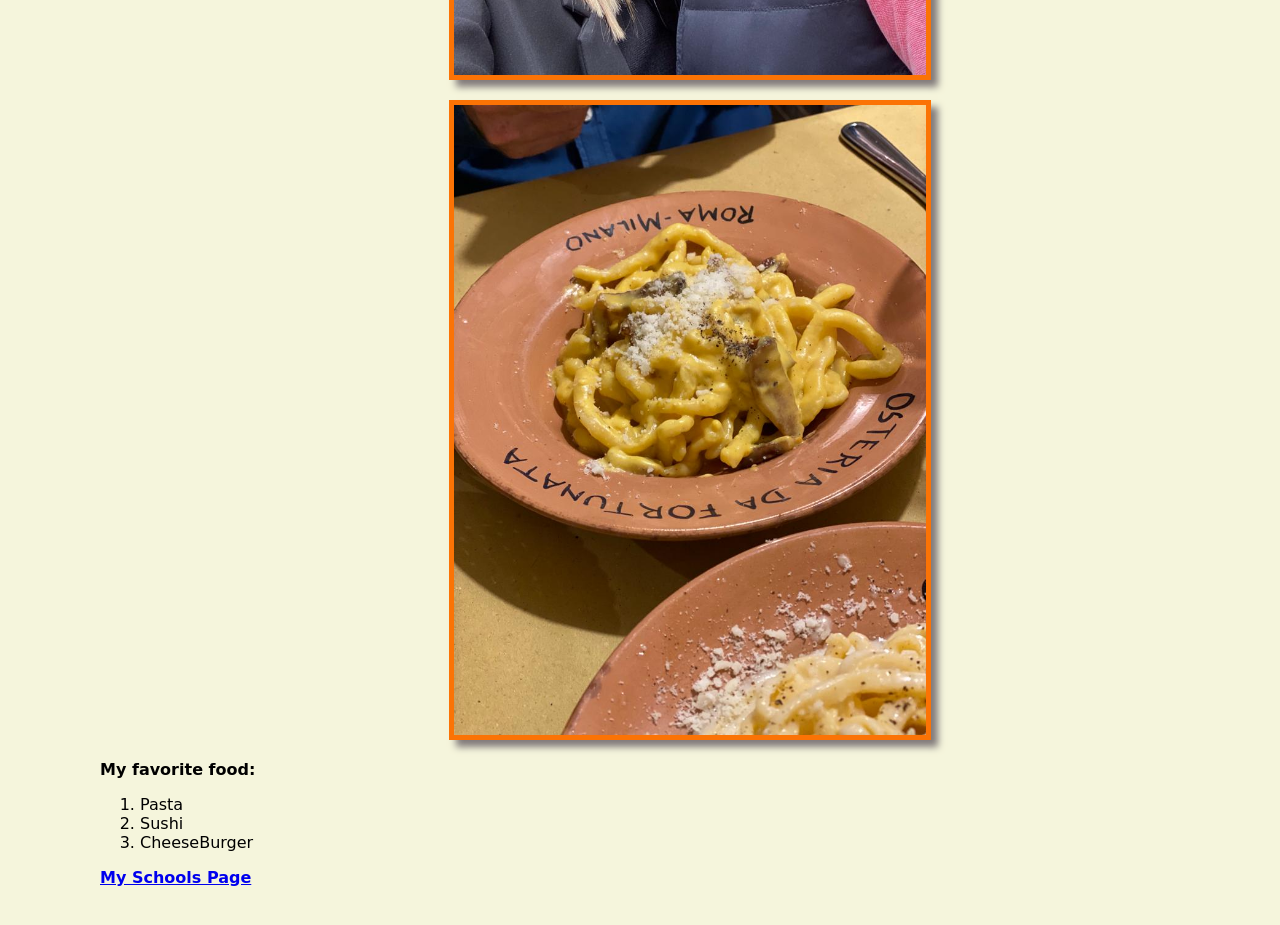
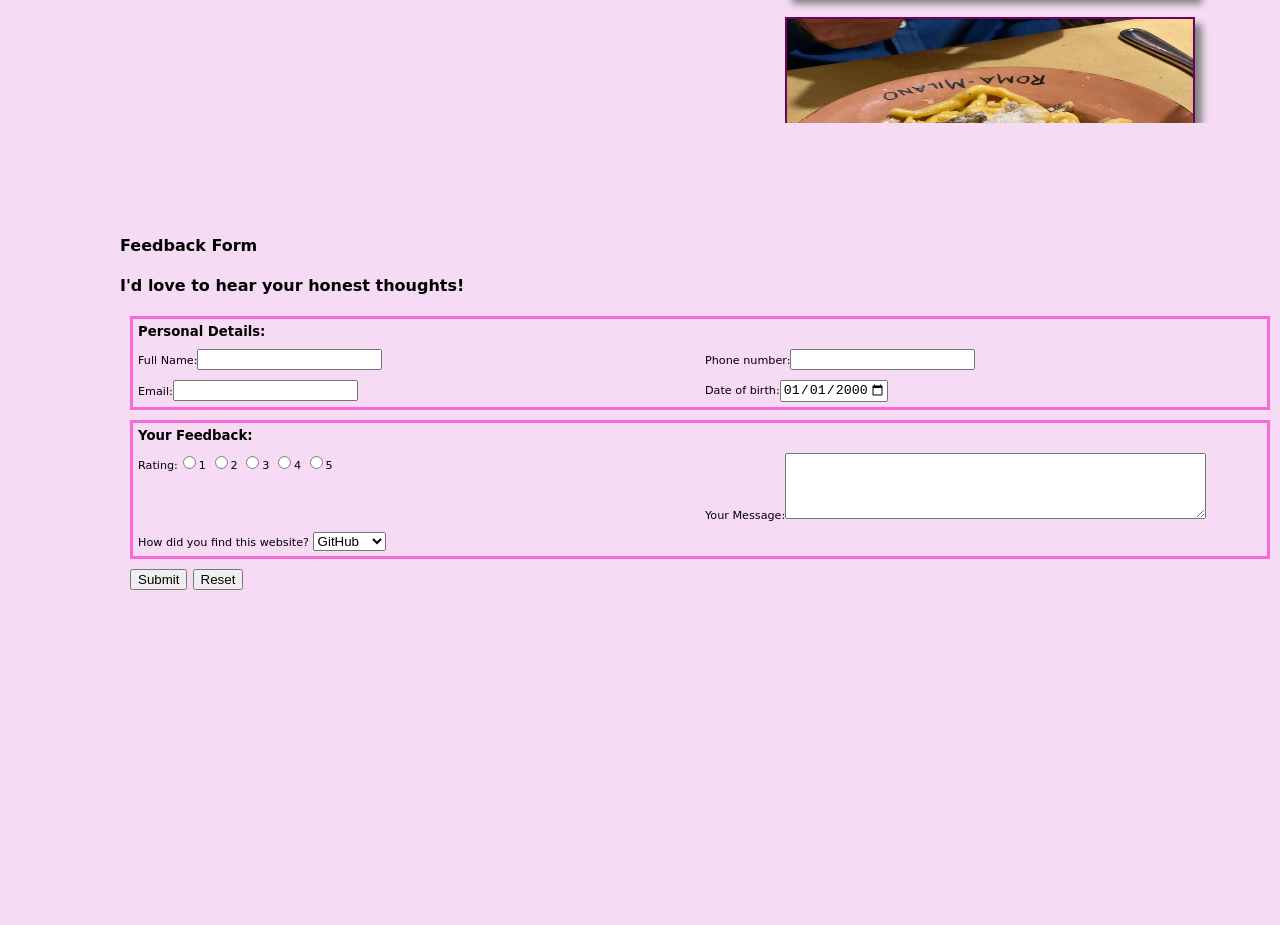
Before and after one commit to ShahafPinto/Webdev, a website: page index.html in a window 1280 px wide. Shown: the part 1345-2270 px from the top of the page. After the commit the page ends 2035 px from the top, so only its background shows below. Drawn offline with Linux system fonts and the light colour scheme.

Commit message:
description of changes

```diff
--- /dev/null
+++ b/CSS/notsteaky.css
@@ -0,0 +1,131 @@
+
+body {
+    background-color: beige;
+    margin: 0px;
+    font-family:'Kolker Brush', cursive;
+    /* overflow: hidden; */
+    display: grid;
+    grid-template-areas: "header header"
+                         "nav     main"
+                         "footer  footer";
+}
+.header{
+    grid-area: header;
+    display: flex;
+    flex-direction: row-reverse;
+    justify-content: flex-end;
+    /* position: */
+    background-color: rgb(239, 37, 192);
+    top: 0;
+    width: 100%;
+    height: 100px;
+    z-index: 1;
+    /* align-items: center; */
+
+}
+a:link.header{
+    text-decoration:none;
+    color: black;
+}
+a:visited.header{
+    text-decoration:none;
+    color: rgb(255, 255, 255);
+}
+a:hover.header{
+    background-color: rgb(152, 0, 117);
+    color: black;
+}
+.gridcontainer{
+    display: grid;
+    grid-template-columns: 20% 80%;
+}
+nav{
+    grid-area: nav;
+    display:flex;
+    flex-direction: column;
+    /* margin-top: 85px; */
+    width: 100px;
+    background-color:rgb(245, 106, 213);
+    /* position: fixed; */
+    /* align-items: center;
+    font-size: 80%; */
+    z-index: 1;
+    /* height; */
+}
+ul{
+    display: grid;
+    gap: 5px;
+    list-style-type: none;
+    margin: 0;
+    padding: 0;
+    text-align: center;
+}
+#navtitle{
+    color: black;
+    text-align: center;
+}
+.menu-odd{
+    background-color:rgb(241, 158, 221);
+    min-height: 60px;
+}
+.menu-even{
+    background-color:rgb(245, 106, 213);
+    min-height: 60px;
+}
+.main {
+    /* display: flex; */
+    /* grid-template-columns: auto; */
+    /* grid-template-columns: auto auto auto auto; */
+    /* grid-template-rows: min(100px);     */
+    /* gap: 5px; */
+    /* row-gap: black; */
+    overflow: scroll;
+    /* flex-direction:column; */
+    /* position:static; */
+    /* justify-content: space-between; */
+    grid-area: main;
+}
+/* .mainpage{
+    padding: 100px;
+} */
+footer {
+    background-color: rgb(239, 37, 192);
+    color: white;
+    /* position: fixed; */
+    display: flex;
+    flex-direction: column;
+    z-index: 1;
+    bottom: 0;
+    width: 100%;
+    height: 50px;
+    justify-content: center;
+    align-items: center;
+    font-size: 70%;
+    grid-area: footer;
+}
+h1 {
+    font-family:Papyrus;
+    font-size: 150%;
+    margin-top: auto;
+    margin-bottom: auto;
+}
+h2 {
+    font-size:100%;
+    text-align: left;
+}
+h3 {
+    align-items: center;
+}
+.standard-img {
+    border: 5px solid rgb(251, 115, 5);
+    width:40%;
+    height:40%;
+    display: block;
+    margin: 20px;
+    margin-right: auto;
+    margin-left: auto;
+    box-shadow: 7px 7px 7px #827b7b;
+}
+.gradient {
+    background-image: linear-gradient(to bottom right, beige, rgb(143, 72, 21));
+}
--- a/CSS/style.css
+++ b/CSS/style.css
@@ -1,10 +1,12 @@
+
 
 body {
-    background-color: beige;
+    background-color: rgb(245, 220, 244);
     margin: 0px;
     font-family:'Kolker Brush', cursive;
-    /* overflow: hidden; */
 }
+
+/* default mode: */
 .header{
     display: flex;
     flex-direction: row-reverse;
@@ -15,12 +17,10 @@
     width: 100%;
     height: 100px;
     z-index: 1;
-    /* align-items: center; */
-
 }
 a:link.header{
     text-decoration:none;
-    color: black;
+    color: rgb(255, 255, 255);
 }
 a:visited.header{
     text-decoration:none;
@@ -50,12 +50,12 @@
     padding: 0;
     text-align: center;
 }
-#navtitle{
-    color: black;
+.navtitle{
+    color: rgb(255, 255, 255);
     text-align: center;
 }
 .menu-odd{
-    background-color:rgb(241, 158, 221);;
+    background-color:rgb(241, 158, 221);
     min-height: 60px;
 }
 .menu-even{
@@ -65,8 +65,26 @@
 .main {
     margin-top: 100px;
     margin-left: 100px;
-    margin-bottom: 50px;
-    /* overflow: scroll; */
+    /* margin-bottom: 50px; */
+    /* margin: 20px; */
+    padding-left: 20px;
+
+}
+.mainpage{
+    text-align: center;
+    padding: 150px 80px;
+}
+.series, .place{
+    display: grid;
+    grid-template-columns: 1fr 1fr;
+}
+.seriesright, .placeright{
+    margin-top: 100px;
+    max-height: 500px;
+    overflow: scroll;
+}
+#series, #place, #form{
+    padding-top: 100px;
 }
 footer {
     background-color: rgb(239, 37, 192);
@@ -96,15 +114,70 @@
     align-items: center;
 }
 .standard-img {
-    border: 5px solid rgb(251, 115, 5);
-    width:40%;
-    height:40%;
+    border: 2px solid rgb(105, 6, 90);
+    width:70%;
+    height:70%;
     display: block;
     margin: 20px;
     margin-right: auto;
     margin-left: auto;
-    box-shadow: 7px 7px 7px #827b7b;
+    box-shadow: 7px 7px 7px #838282;
 }
 .gradient {
     background-image: linear-gradient(to bottom right, beige, rgb(143, 72, 21));
 }
+.formfirst , .formsecond{
+    display: grid;
+    grid-template-areas:"headerr headerr"
+                        "lt       rt"
+                        "lb      rb";
+    grid-template-columns: 1fr 1fr;
+    border-style:solid;
+    border-color: rgb(245, 106, 213);
+    margin: 10px;
+}
+.formfirst .top, .formsecond .top{
+    margin: 5px;
+    grid-area: headerr;
+}
+.formfirst .lt, .formsecond .lt{
+    grid-area:lt;
+    font-size: 70%;
+    /* display: flex;
+    flex-direction: row; */
+    margin: 5px;
+}
+.formfirst .lb, .formsecond .lb{
+    grid-area:lb;
+    font-size: 70%;
+    margin: 5px;
+}
+.formfirst .rt, .formsecond .rt{
+    grid-area:rt;
+    font-size: 70%;
+    margin: 5px;
+}
+.formfirst .rb{
+    font-size: 70%;
+    grid-area:rb;
+    margin: 5px;
+}
+.formfinish{
+    margin-left: 10px;
+    margin-bottom: 50px;
+    padding-bottom: 50px;
+}
+
+/* to dark mode remove from the comment: */
+
+/* .dark * {
+    background-color: rgb(152, 0, 117);
+    color: black;
+    color-scheme: dark;
+
+}
+.dark.mainpage{
+    text-align: center;
+    padding: 150px 80px;
+    background-color: rgb(152, 0, 117);
+} */
--- a/index.html
+++ b/index.html
@@ -12,7 +12,7 @@
         <!-- <link href="https://fonts.googleapis.com/css2?family=Kolker+Brush&display=swap" rel="stylesheet"> -->
     </head>
 
-    <body>
+    <body class="dark">
         <header>
             <a href="#" class="header">
                 <h1>WebDev Bootcamp Shahaf Pinto</h1>
@@ -22,11 +22,11 @@
 
             <nav>
                 <grid>
-                <h2 id="navtitle">navigation</h2>
+                    <h2 class="navtitle">navigation</h2>
                     <ul>
                         <li class="menu-odd"><a href="#series">My Favorite Series</a></li>
                         <li  class="menu-even"><a href="#place">A Place I Enjoyed</a></li>
-                    <li class="menu-odd"><a href="#">Feedback Form</a></li>
+                        <li class="menu-odd"><a href="#form">Feedback Form</a></li>
                         <li  class="menu-even"><a href="/schools.html" target="_blank">My schools</a></li>
                         <li  class="menu-odd"><a href="https://github.com/ShahafPinto/Webdev.git" target="_blank">This Project On GitHub</a></li>
                     </ul>
@@ -34,16 +34,27 @@
             </nav>
 
             <div class="main">
-            Hi! I am so exited! Welcome to my page<br>
+                <section class="mainpage">
+                Hi! I am so exited! Welcome to my project<br>
+                </section>
+                <section class="series">
+                    <div class="seriesleft">
                         <h2 id="series">My Favorite Mini Series</h2>
                             <div>
                                 My favorite mini series that I recently watched on Netflix is 'The Playlist'
                                 <br>
                                 <a href="https://www.netflix.com/il/title/81186296" target="_blank">Link to watch on Netflix</a>
-                    <img class="standard-img" src="https://tsncdn.azureedge.net/newsimagesfull/newsinner_20221017055759_1.039" alt="Playlist picture">
+
                                 This series talk about the music revolution, How the music became accessible on the internet from physical means such as CDs, records and more.
                                 And of course about the establishment of 'Spotify'.
                             </div>
+                    </div>
+                    <div class="seriesright">
+                        <img class="standard-img" src="https://tsncdn.azureedge.net/newsimagesfull/newsinner_20221017055759_1.039" alt="Playlist picture">
+                    </div>
+                </section>
+                <section class="place">
+                    <div class="placeleft">
                         <h2 id="place">My favorite place to visit: Rome</h2>
                         <div>
                             <a href="https://goo.gl/maps/PaRoRGBSSvRyme289" target="_blank">Link to Rome in Google-Maps</a>
@@ -53,20 +64,76 @@
                             My favorite food is Italian, so I celebrate in Rome.
                             <br>
                             in the picturs you can see the best pasta I ate in this visit- 'Carbonara Pasta', and me and my dear husband Amit
-                    <img class="standard-img" src="images/rome1.jpeg" alt="Me and my husband">
-                    <img class="standard-img" src="images/rome2.jpeg" alt="Pasta in Rome">
+
                         </div>
-            <h2 id="food">My favorite food:</h2>
+                        <!-- <h2>My favorite food:</h2>
                         <ol>
                             <li>Pasta</li>
                             <li>Sushi</li>
                             <li>CheeseBurger</li>
-                </ol>
-            <h2 id="school"><a href="schools.html">My Schools Page</a></h2>
+                        </ol> -->
                     </div>
+                    <div class="placeright">
+                        <img class="standard-img" src="images/rome1.jpeg" alt="Me and my husband">
+                        <img class="standard-img" src="images/rome2.jpeg" alt="Pasta in Rome">
+                    </div>
+                </section>
+                <section class="form">
+                    <h2 id="form">Feedback Form</h2>
+                    <h4>I'd love to hear your honest thoughts!</h4>
+                    <form action="index.html">
+                        <div class="formfirst">
+                            <h5 class="top">Personal Details:</h5>
+                            <section class="lt">
+                                <label>Full Name:<input type="text" required></label>
+                            </section>
+                            <section class="lb">
+                                <label>Email:<input type="email" required></label>
+                            </section>
+                            <section class="rt">
+                                <label>Phone number:<input type="number"></label>
+                            </section>
+                            <section class="rb">
+                                <label>Date of birth:<input type="date" min="1990-01-01" max="2025-01-01" value="2000-01-01"></label>
+                            </section>
+                        </div>
+                        <div class="formsecond">
+                            <h5 class="top">Your Feedback:</h5>
+                            <section class="lt">
+                                Rating:<input type="radio" name="rating" value="1">1
+                                <input type="radio" name="rating" value="2">2
+                                <input type="radio" name="rating" value="3">3
+                                <input type="radio" name="rating" value="4">4
+                                <input type="radio" name="rating" value="5">5
+                            </section>
+                            <section class="lb">
+                                <label>How did you find this website?
+                                    <select id="howfind">
+                                    <option>GitHub</option>
+                                    <option>Linkdin</option>
+                                    <option>WebDev</option>
+                                    <option>Google</option>
+                                    <option>Other</option>
+                                    </select>
+                                </label>
+                            </section>
+                            <section class="rt">
+                                <label>Your Message:<textarea name="message" rows="4" cols="50"></textarea></label>
+                            </section>
+                        </div>
+                        <div class="formfinish">
+                            <input type="submit" value="Submit">
+                            <input type="reset" value="Reset">
+                        </div>
+                    </form>
+                </section>
+            </div>
+
         <footer>
             Shahaf Pinto<br>
-            <a href="">shahaf.pinto@grunitech.com</a>
+            <a href = "mailto:shahaf.pinto@grunitech.com?subject = Feedback&body = Message">
+                shahaf.pinto@grunitech.com
+            </a>
         </footer>
     </body>
 </html>
```
Also changed, not shown: withgrid.html (added, +79 -0 lines). Lines whose indentation alone changed are shown as unchanged.
